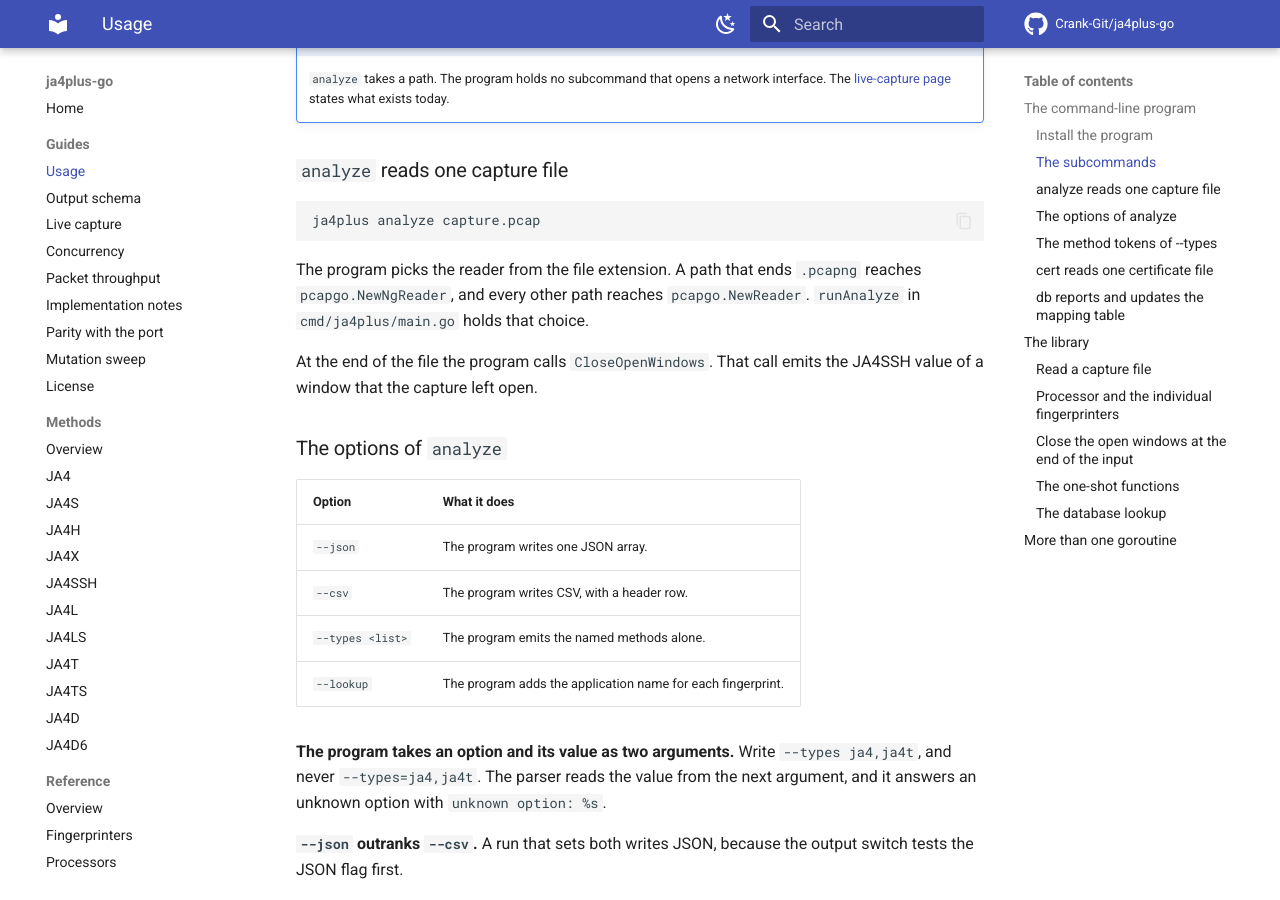
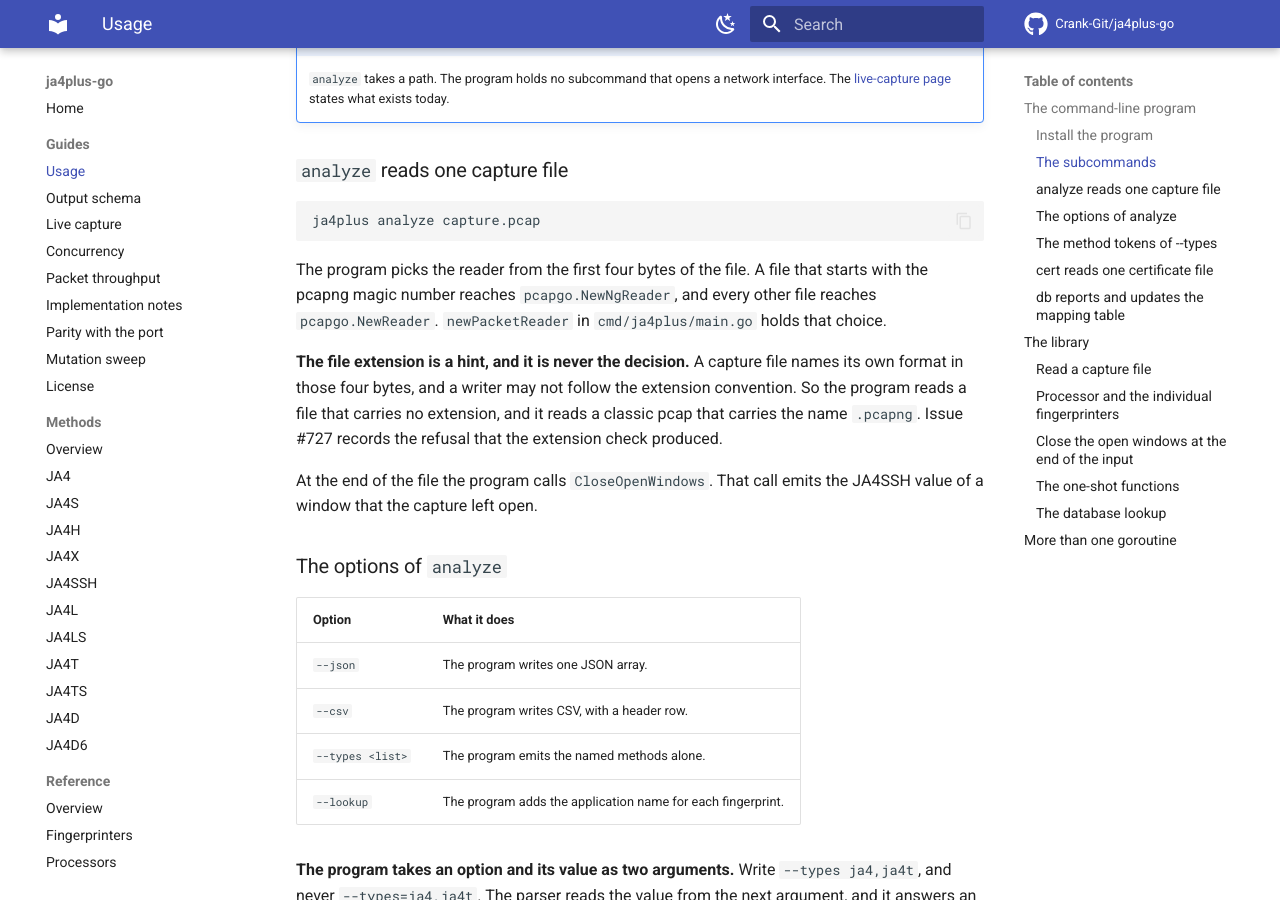
Before and after one commit to Crank-Git/ja4plus-go, an MkDocs documentation site: the page built from docs/usage.md, in a window 1280 px wide and 900 px high, scrolled down 1084 px. Built offline with MkDocs 1.6.1 and Material for MkDocs 9.7.7, drawn with Linux system fonts in a browser that asks for light colours; comment, search, counter and statistics services are not loaded.

Commit message:
docs(usage): state the magic-number dispatch on both published pages
The two pages stated that the program picks the reader from the file
extension. #727 removed that dispatch, and neither page was opened.
newPacketReader in cmd/ja4plus/main.go reads the first four bytes, and
the paragraph also named runAnalyze, which holds no part of that choice.

A sweep of the tree found no third copy of the paragraph.

Refs #728. [skip ci]

````diff
--- a/docs/usage.md
+++ b/docs/usage.md
@@ -56,9 +56,14 @@ Database commands:
 ja4plus analyze capture.pcap
 ```
 
-The program picks the reader from the file extension. A path that ends `.pcapng` reaches
-`pcapgo.NewNgReader`, and every other path reaches `pcapgo.NewReader`. `runAnalyze` in
-`cmd/ja4plus/main.go` holds that choice.
+The program picks the reader from the first four bytes of the file. A file that starts with
+the pcapng magic number reaches `pcapgo.NewNgReader`, and every other file reaches
+`pcapgo.NewReader`. `newPacketReader` in `cmd/ja4plus/main.go` holds that choice.
+
+**The file extension is a hint, and it is never the decision.** A capture file names its own
+format in those four bytes, and a writer may not follow the extension convention. So the
+program reads a file that carries no extension, and it reads a classic pcap that carries the
+name `.pcapng`. Issue #727 records the refusal that the extension check produced.
 
 At the end of the file the program calls `CloseOpenWindows`. That call emits the JA4SSH
 value of a window that the capture left open.
````
Also changed, not shown: docs/live-capture.md (+3 -3 lines).
